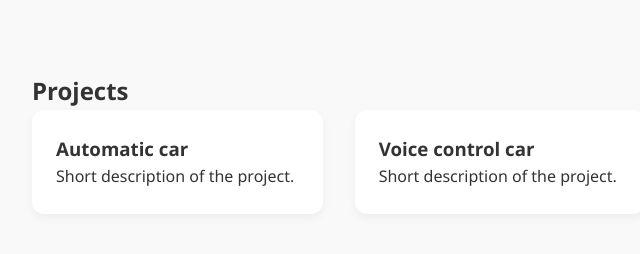
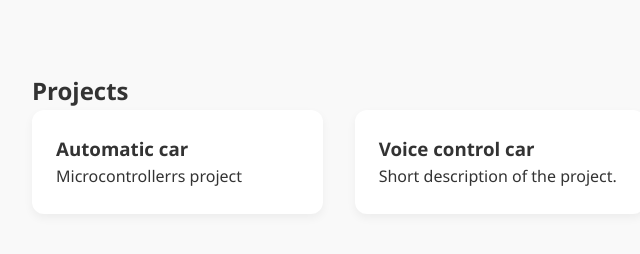
Before and after one commit to Ram5-g/Ram5-g, a plain HTML site: page index.html in a window 1280 px wide. Shown: the part 1000-1254 px from the top of the page, 140-780 px from the left. Drawn offline with Linux system fonts and the light colour scheme.

Commit message:
discription

```diff
--- a/index.html
+++ b/index.html
@@ -38,7 +38,7 @@
       <div class="project-grid">
         <div class="project-card">
           <h3>Automatic car</h3>
-          <p>Short description of the project.</p>
+          <p>Microcontrollerrs project</p>
         </div>
         <div class="project-card">
           <h3>Voice control car</h3>
```
